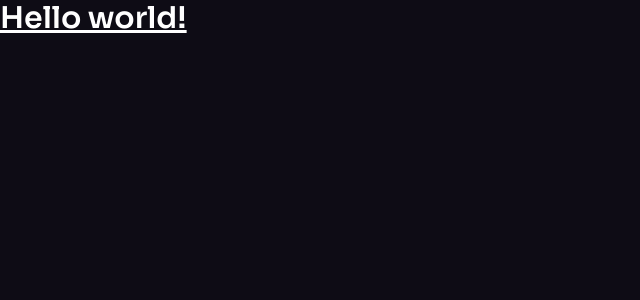
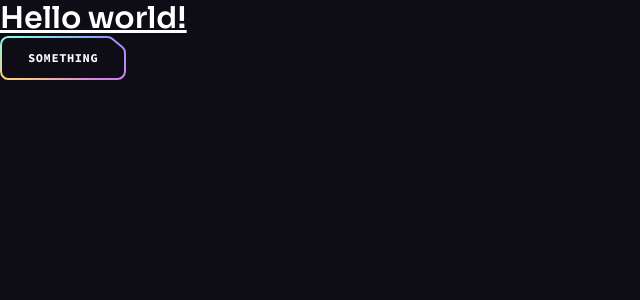
Before and after one commit to ArmOwOn/brainwave, a React (Vite) app: page / in a window 1280 px wide. Shown: the top 300 px of the page, without its empty margins (0-640 px from the left). Built offline with nearby package versions, Linux system fonts and the light colour scheme.

Commit message:
button component created

```diff
--- a/src/App.jsx
+++ b/src/App.jsx
@@ -1,7 +1,12 @@
+import ButtonGradient from "./assets/svg/ButtonGradient";
+import Button from "./components/Button";
+
 const App = () => {
   return (
     <>
       <h1 className="text-3xl font-bold underline">Hello world!</h1>
+      <Button href={"#login"}>Something</Button>
+      <ButtonGradient />
     </>
   );
 };
--- /dev/null
+++ b/src/components/Button.jsx
@@ -0,0 +1,26 @@
+import ButtonSvg from "../assets/svg/ButtonSvg";
+
+const Button = ({ className, href, onClick, children, px, white }) => {
+  const classes = `button relative inline-flex items-center justify-center h-11 transition-colors hover:text-color-1 ${
+    px || "px-7"
+  } ${white ? "text-n-8" : "text-n-1"} ${className || ""}`;
+  const spanClasses = "relative z-10";
+
+  const renderButton = () => (
+    <button className={classes} onClick={onClick}>
+      <span className={spanClasses}>{children}</span>
+      {ButtonSvg(white)}
+    </button>
+  );
+
+  const renderLink = () => (
+    <a href={href} className={classes}>
+      <span className={spanClasses}>{children}</span>
+      {ButtonSvg(white)}
+    </a>
+  );
+
+  return href ? renderLink() : renderButton();
+};
+
+export default Button;
```
